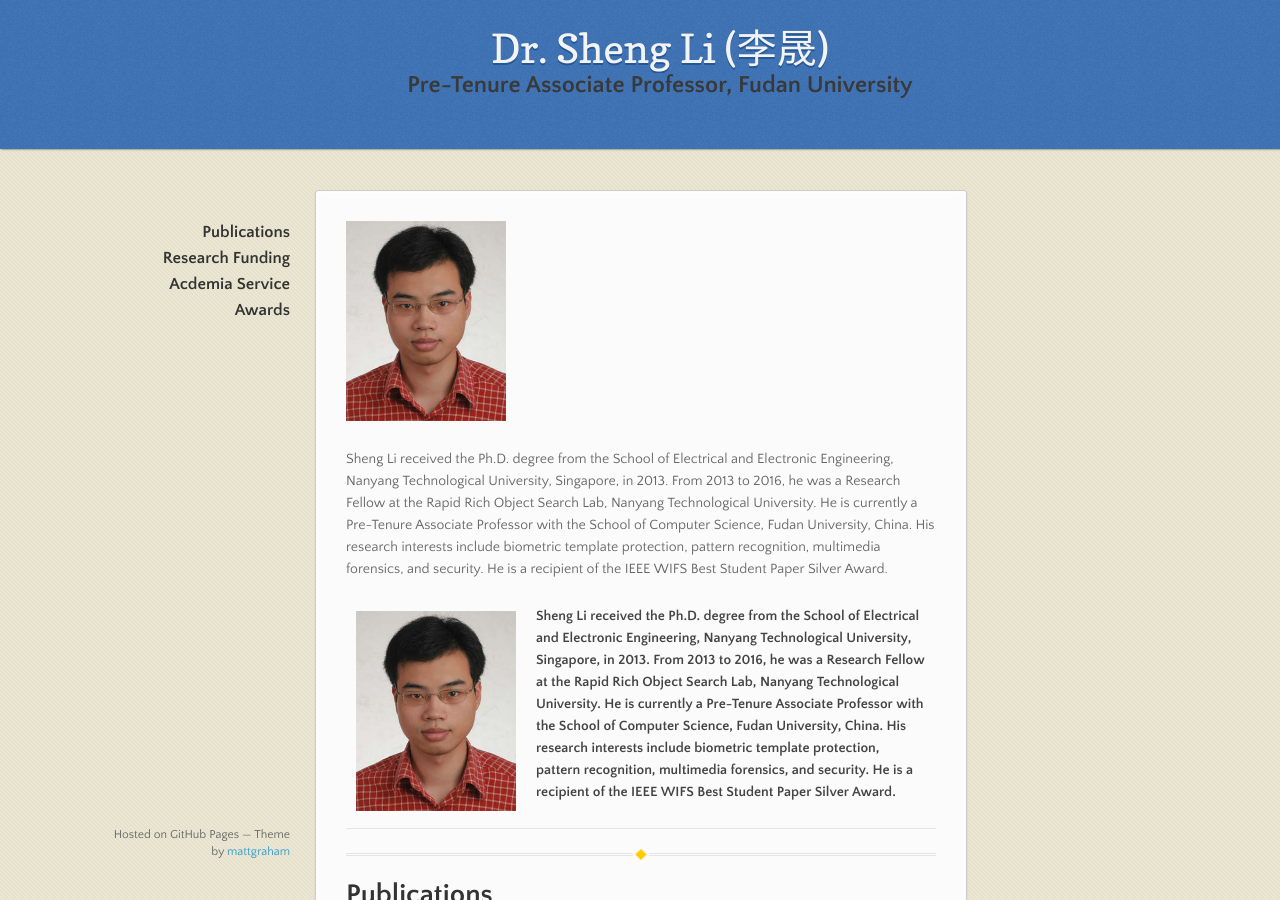
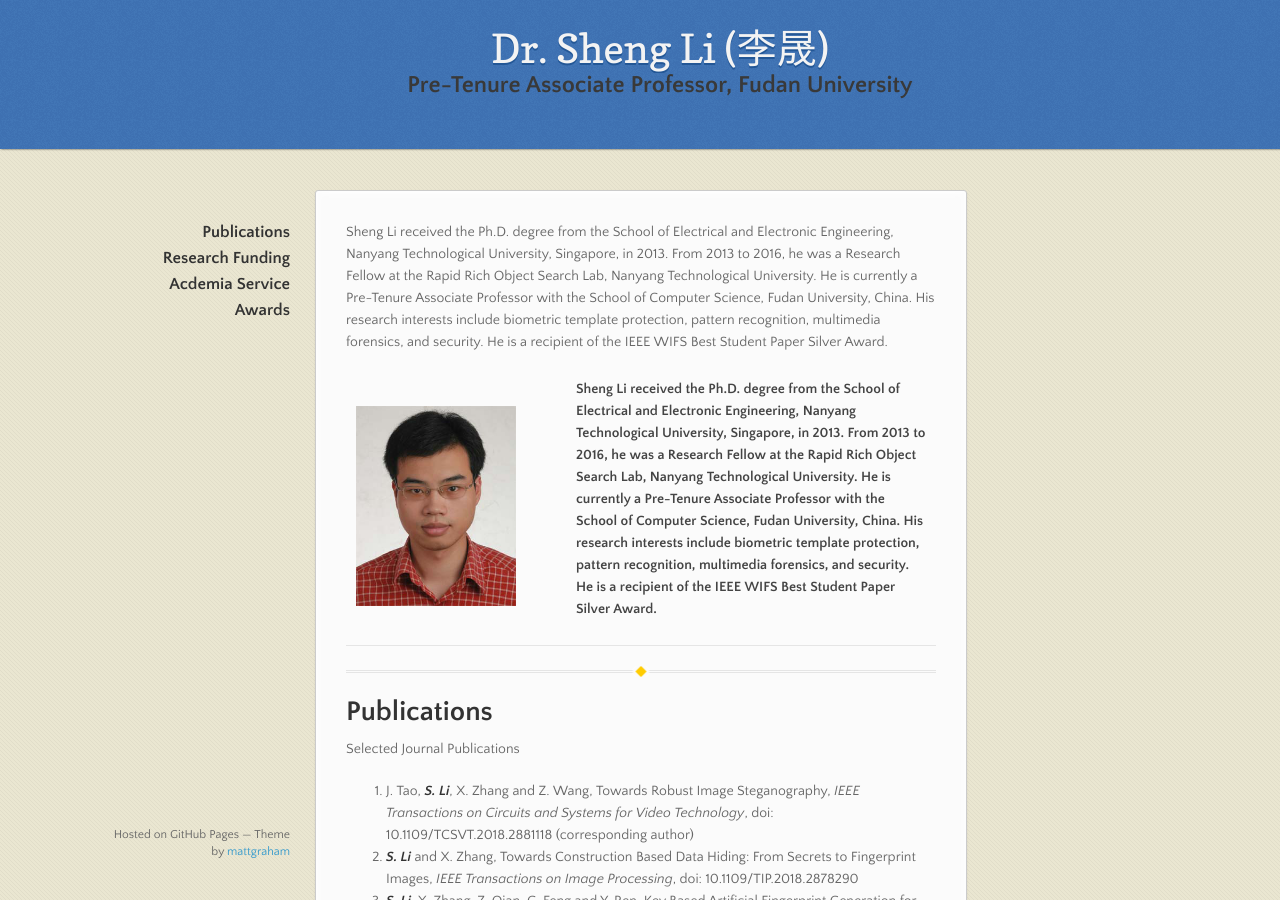
Before and after one commit to blazelisheng/blazelisheng.github.io, a Jekyll site: the page built from index.md, in a window 1280 px wide and 900 px high. Built offline with Jekyll 4.4.1, drawn with Linux system fonts in a browser that asks for light colours.

Commit message:
Update index.md

```diff
--- a/index.md
+++ b/index.md
@@ -3,15 +3,11 @@ layout: default
 ---
 
 
-
-
-<img src="/assets/images/Sheng_Li_Photo.png" width="160" height="200" />
-
 Sheng Li received the Ph.D. degree from the School of Electrical and Electronic Engineering, Nanyang Technological University, Singapore, in 2013. From 2013 to 2016, he was a Research Fellow at the Rapid Rich Object Search Lab, Nanyang Technological University. He is currently a Pre-Tenure Associate Professor with the School of Computer Science, Fudan University, China. His research interests include biometric template protection, pattern recognition, multimedia forensics, and security. He is a recipient of the IEEE WIFS Best Student Paper Silver Award.
 
 <table border="0">
   <tr>
-    <th width="160">
+    <th width="200">
 <img src="/assets/images/Sheng_Li_Photo.png" width="160" height="200" /></th>
     <th><p align="left"> Sheng Li received the Ph.D. degree from the School of Electrical and Electronic Engineering, Nanyang Technological University, Singapore, in 2013. From 2013 to 2016, he was a Research Fellow at the Rapid Rich Object Search Lab, Nanyang Technological University. He is currently a Pre-Tenure Associate Professor with the School of Computer Science, Fudan University, China. His research interests include biometric template protection, pattern recognition, multimedia forensics, and security. He is a recipient of the IEEE WIFS Best Student Paper Silver Award.</p></th>
   </tr>
```
